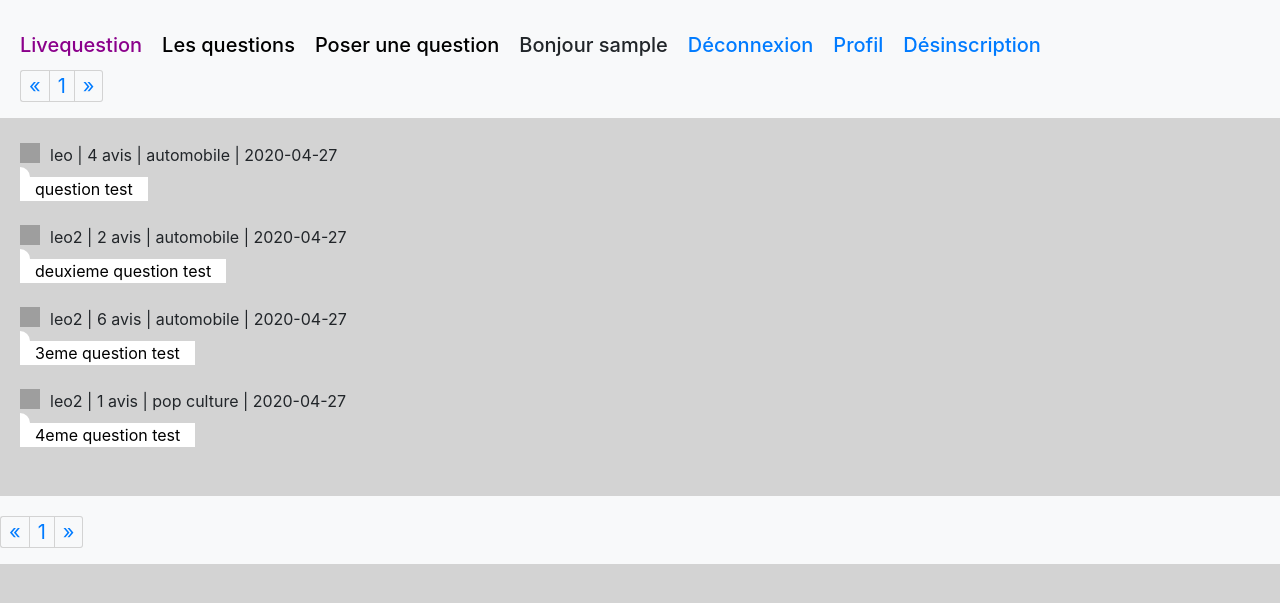
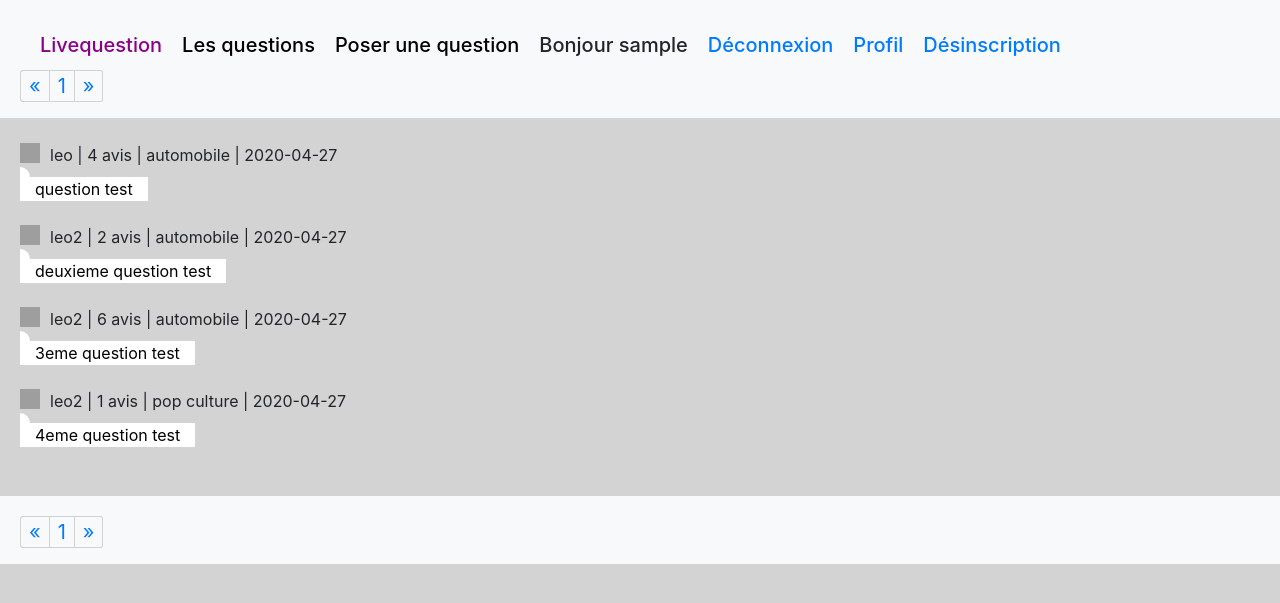
Before and after one commit to LeoBruant/Livequestion, a PHP site: page /les_questions.php?page=1 in a window 1280 px wide. Shown: the top 603 px of the page. Run offline with PHP 8.4, Linux system fonts and the light colour scheme; the visitor is signed in with stand-in values (Sample User, id 1); data comes from the database, SQL or seed files in the repository; data that the repository does not hold is empty; grey boxes are pictures that could not be loaded.

Commit message:
Add files via upload

```diff
--- a/css/les_questions.css
+++ b/css/les_questions.css
@@ -40,5 +40,5 @@
     outline: none;
 }
 .nav:first-of-type{
-    padding-top: 20px;
+    padding: 20px 0 0 20px;
 }
```
